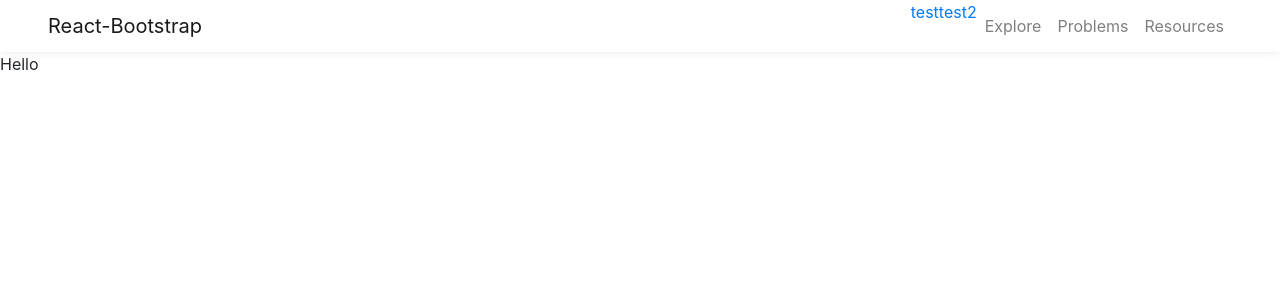
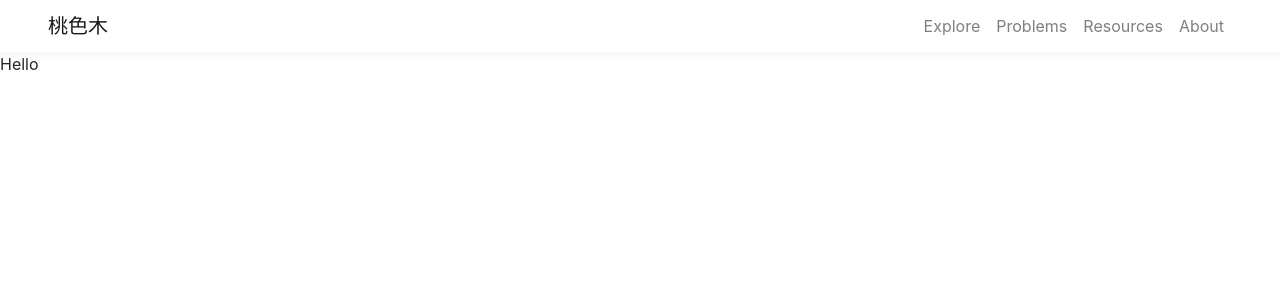
Before and after one commit to aajaredc/projectj, a React (Create React App) app: page / in a window 1280 px wide. Shown: the top 300 px of the page. Built offline with nearby package versions, Linux system fonts and the light colour scheme.

Commit message:
Update Header.tsx

```diff
--- a/src/components/Header/Header.tsx
+++ b/src/components/Header/Header.tsx
@@ -5,18 +5,19 @@ import { StyledHeader } from "./Header.styles";
 function Header() {
   return (
     <StyledHeader className="px-5" collapseOnSelect expand="lg">
-      <Navbar.Brand href="#home">React-Bootstrap</Navbar.Brand>
+      <Navbar.Brand href="#home">桃色木</Navbar.Brand>
       <Navbar.Toggle aria-controls="responsive-navbar-nav" />
       <Navbar.Collapse id="responsive-navbar-nav">
         <Nav className="ml-auto">
-          <Link to="/explore">test</Link>
-          <Link to="/">test2</Link>
-          <Nav.Link  eventKey={1} href="explore">Explore</Nav.Link>
-          <Nav.Link eventKey={2}>
+          <Nav.Link as={Link}  eventKey={1} to="/explore">Explore</Nav.Link>
+          <Nav.Link as={Link}  eventKey={2} to="/problems">
             Problems
           </Nav.Link>
-          <Nav.Link eventKey={3}>
+          <Nav.Link as={Link}  eventKey={3} to="/resources">
             Resources
+          </Nav.Link>
+          <Nav.Link as={Link}  eventKey={4} to="/about">
+            About
           </Nav.Link>
         </Nav>
       </Navbar.Collapse>
```
